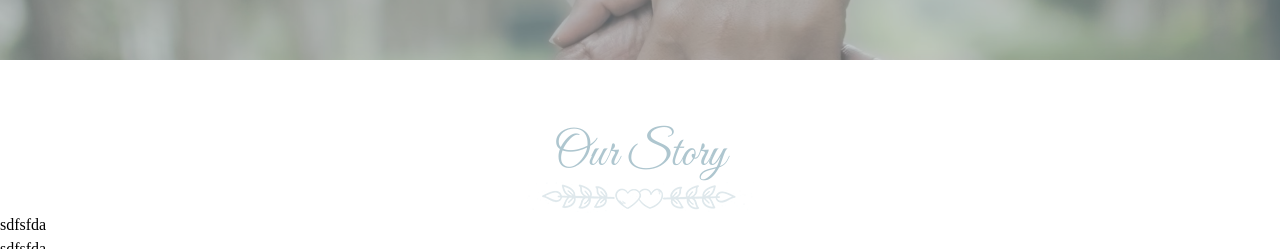
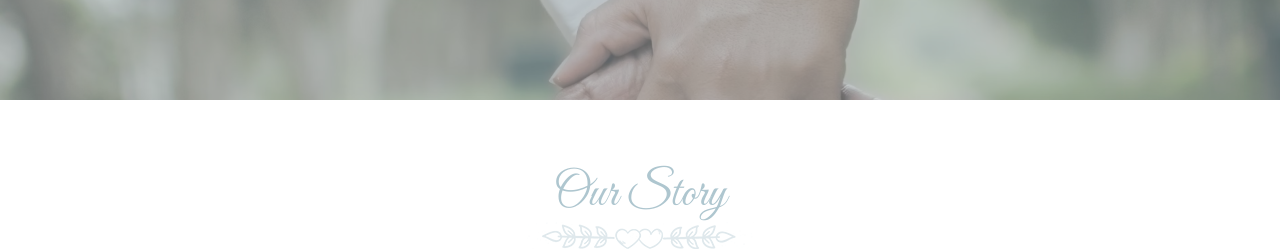
Before and after one commit to jpswt/rsvp, a React (Vite) app: page / in a window 1280 px wide. Shown: the part 2241-2490 px from the top of the page. Built offline with nearby package versions, Linux system fonts and the light colour scheme.

Commit message:
refactored Couple section

```diff
--- a/src/App.jsx
+++ b/src/App.jsx
@@ -1,9 +1,9 @@
-import Banner from './components/Banner';
 import Countdown from './components/Countdown';
 import Couple from './components/Couple';
 import Hero from './components/Hero';
 import Hero2 from './components/Hero2';
 import Navbar from './components/Navbar';
+import Story from './components/Story';
 
 function App() {
 	return (
@@ -13,7 +13,7 @@ function App() {
 			<Countdown />
 			<Couple />
 			<Hero2 />
-			<Banner title="Our Story" />
+			<Story />
 
 			<p>sdfsfda</p>
 			<p>sdfsfda</p>
--- a/src/components/Couple.jsx
+++ b/src/components/Couple.jsx
@@ -5,7 +5,7 @@ const Couple = () => {
 	return (
 		<section>
 			<Banner title="Bride & Groom" />
-			<article className="max-w-[1200px] m-auto flex-col flex lg:flex-row w-full items-center justify-between ">
+			<article className="max-w-[1200px] m-auto flex-col flex lg:flex-row w-full items-center justify-between mt-10 ">
 				<div className="flex flex-col justify-center items-center font-nav">
 					<img
 						className="w-[350px] h-[350px] md:w-[420px] md:h-[420px] border-2 border-[#aec6cf] rounded-full object-fit"
--- a/src/components/Story.jsx
+++ b/src/components/Story.jsx
@@ -3,7 +3,7 @@ import Banner from './Banner';
 const Story = () => {
 	return (
 		<div>
-			<Banner />
+			<Banner title="Our Story" />
 		</div>
 	);
 };
```
